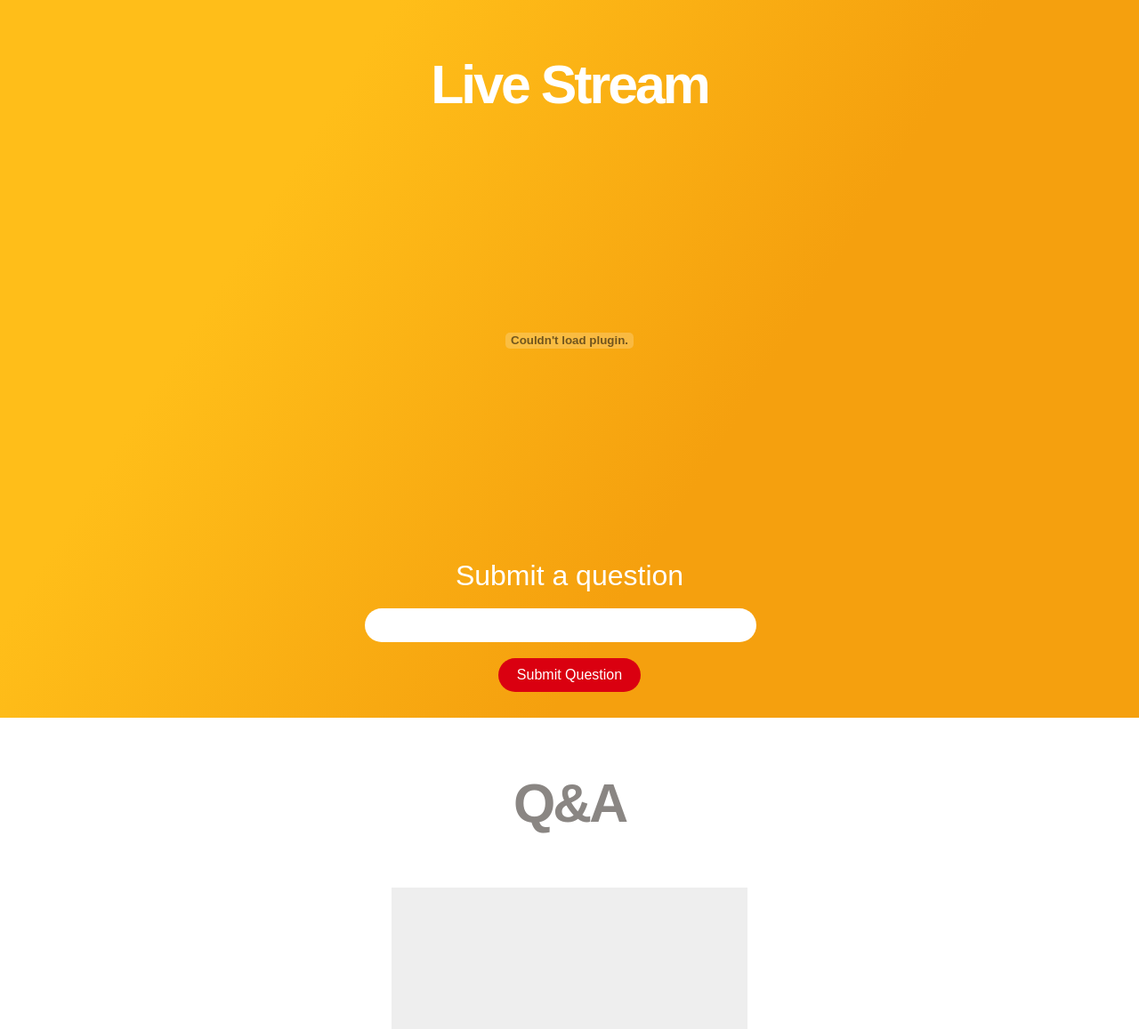
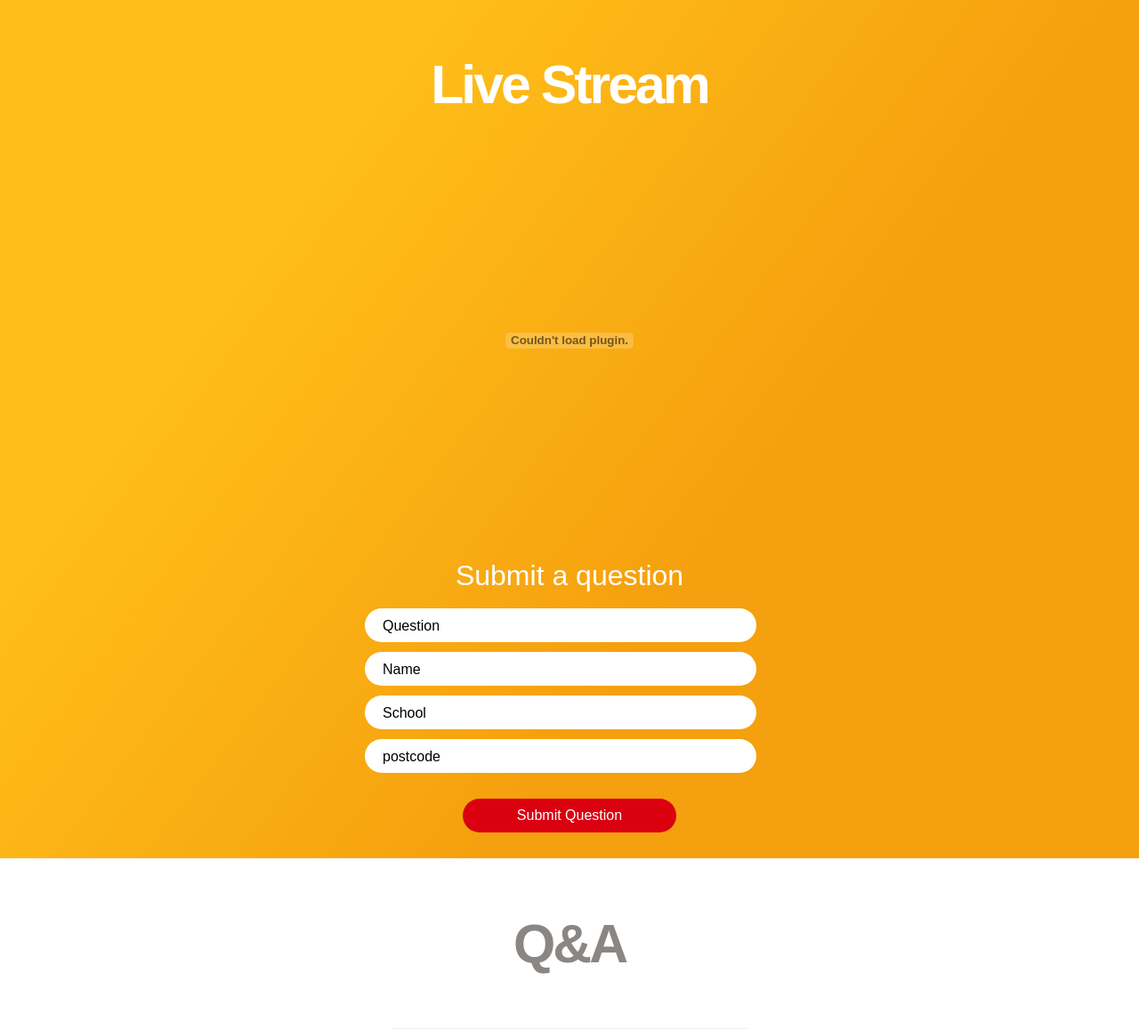
Before and after one commit to th0ran/richard_ii, a PHP site: page / in a window 1280 px wide. Shown: the part 850-2007 px from the top of the page at 89% size. Run offline with PHP 8.4, Linux system fonts and the light colour scheme; some libraries are stand-ins or nearby versions; some web fonts are replaced.

Commit message:
Added more form fields

```diff
--- a/css/style.css
+++ b/css/style.css
@@ -31,7 +31,7 @@ input[type="text"] {
 	height: 20px;
 	width: 400px;
 	margin-left: -20px;
-	margin-bottom: 0px;
+	margin-bottom: 11px;
 	max-width: 100%;
 	padding: 8px 20px;
 	padding-top: 10px;
@@ -49,7 +49,7 @@ input[type="text"]:hover {
 }
 input[type="submit"] {
 	color: #FFF;
-	width: 160px;
+	width: 240px;
 	padding: 10px;
 	display: block;
 	border: 0;
--- a/index.html
+++ b/index.html
@@ -82,7 +82,10 @@
       <h2>Submit a question</h2>
       <br />
       <form>
-        <input type="text" name="firstname">
+        <input type="text" name="question" Value="Question">
+                <input type="text" name="name" value="Name">
+                        <input type="text" name="school" value="School">
+                                <input type="text" name="postcode" value="postcode">
       </form>
       <br />
       <input type="submit" value="Submit Question">
```
